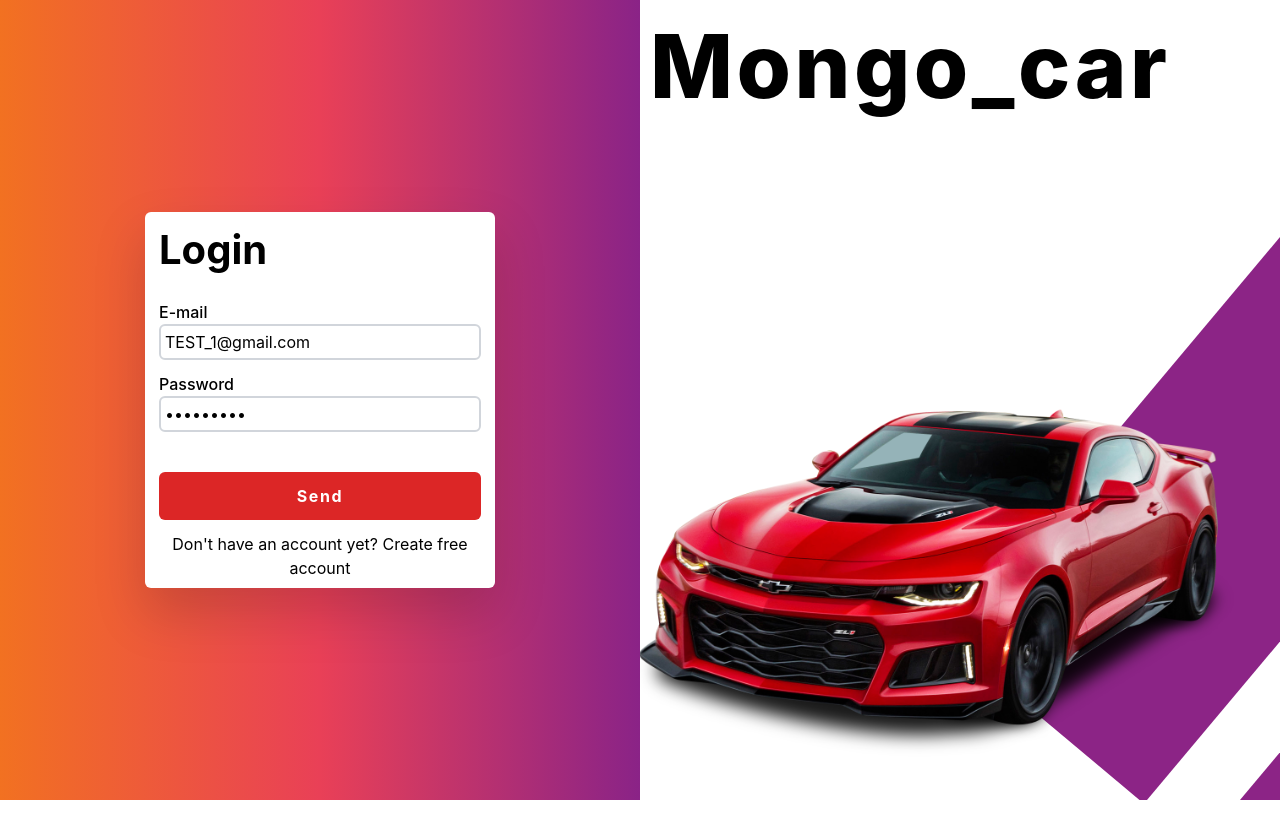
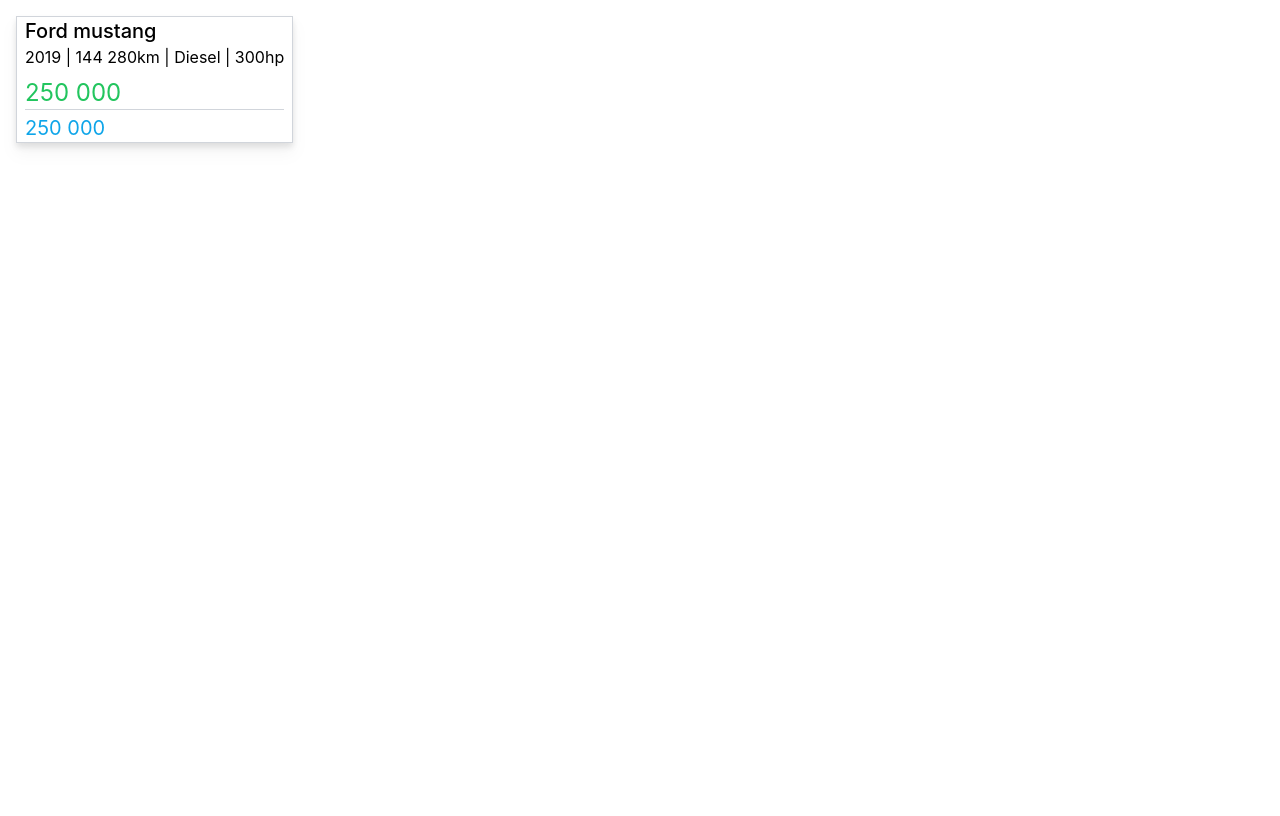
Before and after one commit to Domino731/Rent-car-with-mongo, a React (Create React App) app in the folder rentcarfe/: page / in a window 1280 px wide. Before the commit this address led to /login. Built offline with nearby package versions, Linux system fonts and the light colour scheme.

Commit message:
FE - basic info about car

```diff
--- a/rentcarfe/src/App.tsx
+++ b/rentcarfe/src/App.tsx
@@ -10,20 +10,22 @@
 } from "react-router-dom";
 import PrivateRoute from "./Containers/PrivateRoute";
 import {ROUTES} from "./Routes";
+import CarCard from "./Components/CarCard";
 
 function App() {
     //
     return (
         <Provider store={store}>
-            <BrowserRouter>
-                <Routes>
-                    <Route path={ROUTES.HOME} element={<PrivateRoute>
-                        <div>HOME</div>
-                    </PrivateRoute>}/>
-                    <Route path={ROUTES.LOGIN} element={<Login/>}/>
-                    <Route path={ROUTES.REGISTER} element={<Register/>}/>
-                </Routes>
-            </BrowserRouter>
+            <CarCard/>
+            {/*<BrowserRouter>*/}
+            {/*    <Routes>*/}
+            {/*        <Route path={ROUTES.HOME} element={<PrivateRoute>*/}
+            {/*            <div>HOME</div>*/}
+            {/*        </PrivateRoute>}/>*/}
+            {/*        <Route path={ROUTES.LOGIN} element={<Login/>}/>*/}
+            {/*        <Route path={ROUTES.REGISTER} element={<Register/>}/>*/}
+            {/*    </Routes>*/}
+            {/*</BrowserRouter>*/}
         </Provider>
     );
 }
--- /dev/null
+++ b/rentcarfe/src/Components/CarCard/CarCard.tsx
@@ -0,0 +1,15 @@
+import {useMemo} from "react";
+import classNames from "classnames";
+
+export const CarCard = () => {
+    const wrapperClassName = useMemo(() => classNames(''), []);
+
+    return <div className="ml-4 mt-4 flex">
+        <div className="drop-shadow-lg bg-white  border-solid border-[1px] border-gray-300 px-2">
+            <p className="text-xl font-medium">Ford mustang</p>
+            <p className="text-base">2019 | 144 280km | Diesel | 300hp</p>
+            <p className="text-2xl mt-2 text-green-500 border-b-solid border-b-[1px] border-b-gray-300">250 000</p>
+            <p className="text-xl mt-1 text-sky-500">250 000</p>
+        </div>
+    </div>
+}
--- /dev/null
+++ b/rentcarfe/src/Components/CarCard/index.tsx
@@ -0,0 +1,3 @@
+import {CarCard} from "./CarCard";
+
+export default CarCard;
```
